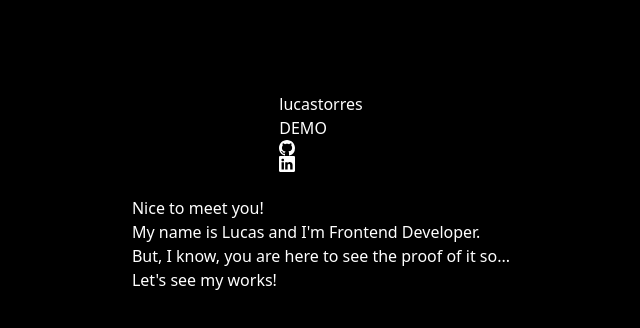
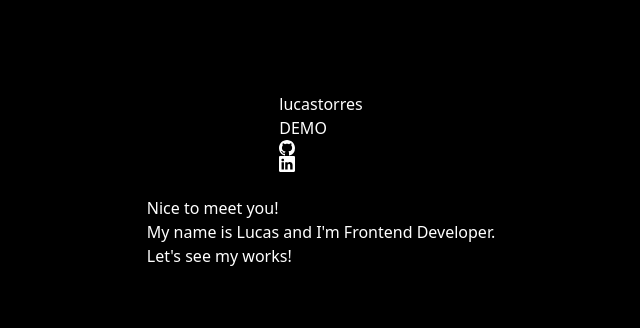
Before and after one commit to lftdev/lftdev-portfolio, a Next.js app: page / in a window 1280 px wide. Shown: the top 328 px of the page, without its empty margins (319-959 px from the left). Built offline with nearby package versions, Linux system fonts and the light colour scheme.

Commit message:
Fix layout

```diff
--- a/app/page.tsx
+++ b/app/page.tsx
@@ -15,9 +15,6 @@ export default function HomePage (): JSX.Element {
           </Heading>
         </div>
         <div className={`grid place-items-center h-56 ${radiance}`}>
-          <p className='text-lg' role='paragraph'>
-            But, I know, you are here to see the proof of it so...
-          </p>
           <Link className='p-2 rounded-md bg-purple-600 font-bold' href='./repos'>
             Let's see my works!
           </Link>
```
Also changed, not shown: 1 other file (tests, documents, lock files or other folders).
